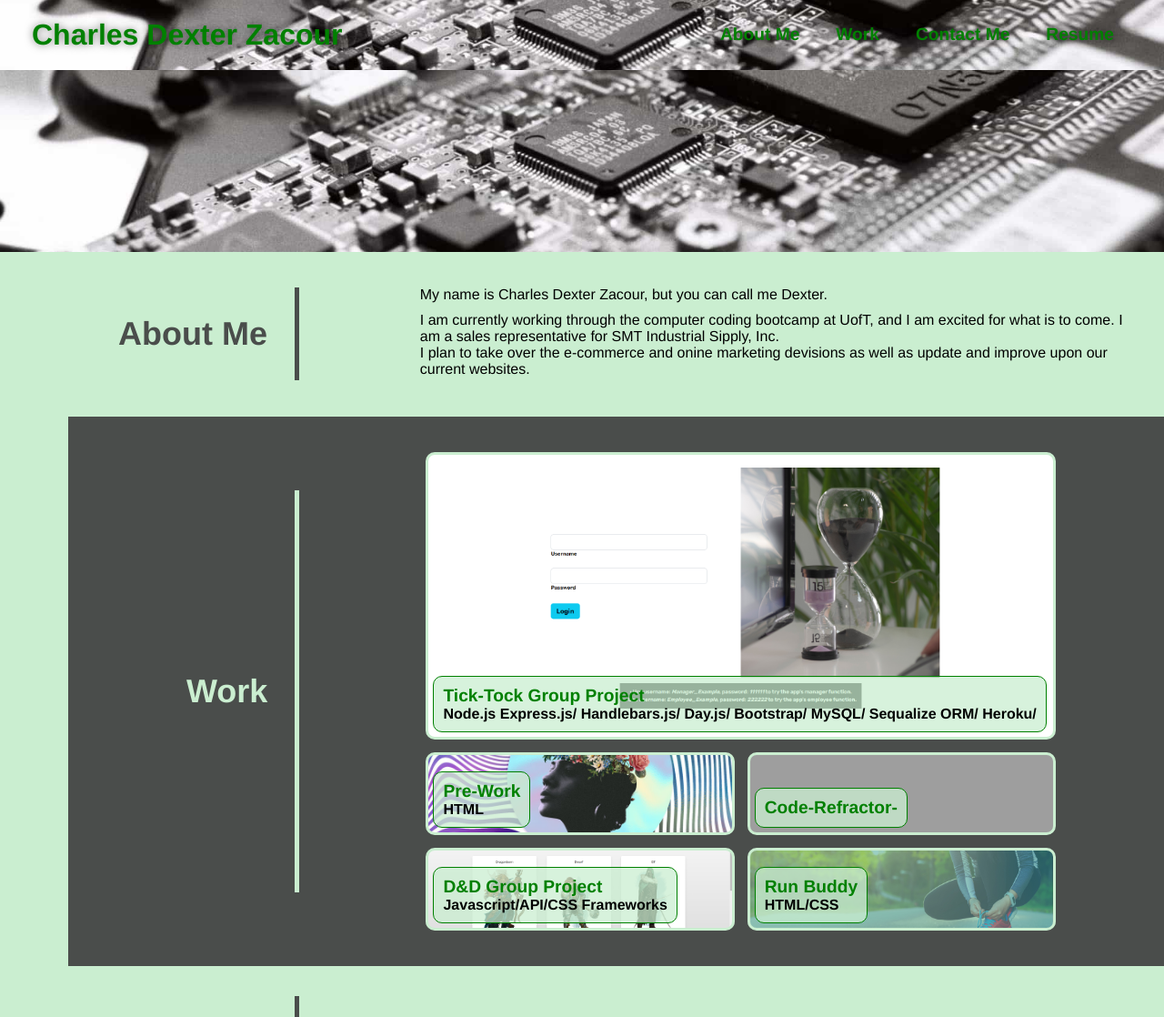
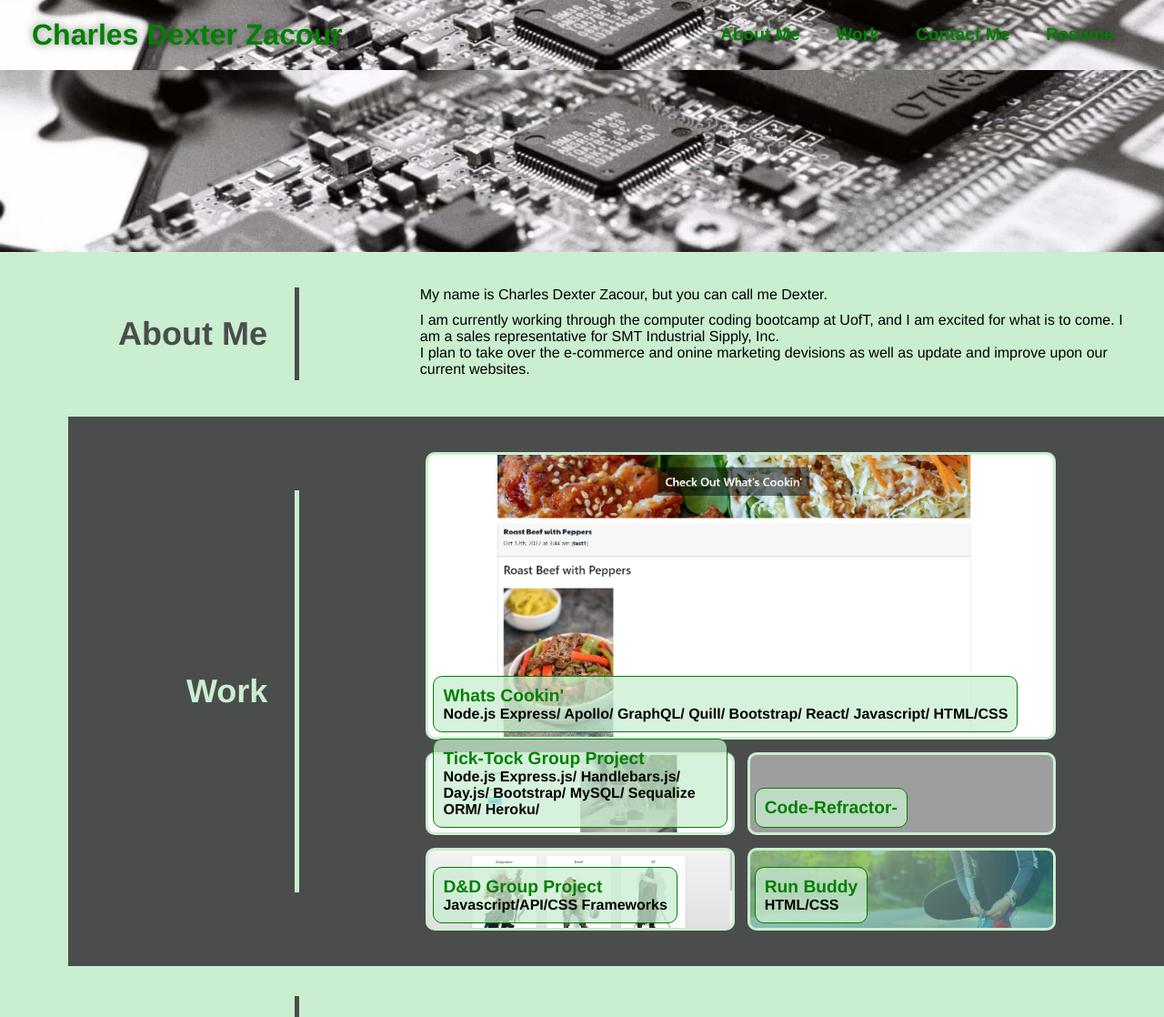
Before and after one commit to DexZax/Portfolio, a plain HTML site: page index.html in a window 1280 px wide. Shown: the top 1118 px of the page at 91% size. Drawn offline with Linux system fonts and the light colour scheme; grey boxes are pictures that could not be loaded.

Commit message:
updated project 3

```diff
--- a/assets/css/style.css
+++ b/assets/css/style.css
@@ -175,7 +175,7 @@ section article p {
 }
 
 .pre-work  {
-    background-image: url(../images/TOLG_Digital_Artwork.jpg);
+    background-image: url(../images/Desktop\ Screenshot\ 2022.08.17\ -\ 18.09.21.31.png);
     background-size: cover;
     background-position: center;
 }
@@ -188,7 +188,7 @@ section article p {
 }
 
 .tick-tock {
-    background-image: url(../images/Desktop\ Screenshot\ 2022.08.17\ -\ 18.09.21.31.png);
+    background-image: url(../images/screenshot.png);
     height: 300px;
     background-size: cover;
     background-position: center;
--- a/index.html
+++ b/index.html
@@ -71,8 +71,16 @@
             </div>
             <div class="work-box pre-work">
                 <div>
-                    <a href="https://dexzax.github.io/Harbour/" target="_blank">Pre-Work</a>
-                    <h4>HTML</h4>
+                    <a href="https://pay-day-schedule.herokuapp.com" target="_blank">Tick-Tock Group Project</a>
+                    <h4>Node.js
+                        Express.js/
+                        Handlebars.js/
+                        Day.js/
+                        Bootstrap/
+                        MySQL/
+                        Sequalize ORM/
+                        Heroku/
+                        </h4>
                 </div>
             </div>
             <div class="work-box code-refractor-">
@@ -82,15 +90,16 @@
             </div>
             <div class="work-box tick-tock">
                 <div>
-                    <a href="https://pay-day-schedule.herokuapp.com" target="_blank">Tick-Tock Group Project</a>
+                    <a href="https://floating-river-67151.herokuapp.com/" target="_blank">Whats Cookin'</a>
                     <h4>Node.js
-                        Express.js/
-                        Handlebars.js/
-                        Day.js/
+                        Express/
+                        Apollo/
+                        GraphQL/
+                        Quill/
                         Bootstrap/
-                        MySQL/
-                        Sequalize ORM/
-                        Heroku/
+                        React/
+                        Javascript/
+                        HTML/CSS
                         </h4>
                 </div>
             </div>
```
Also changed, not shown: assets/images/screenshot.png (added).
